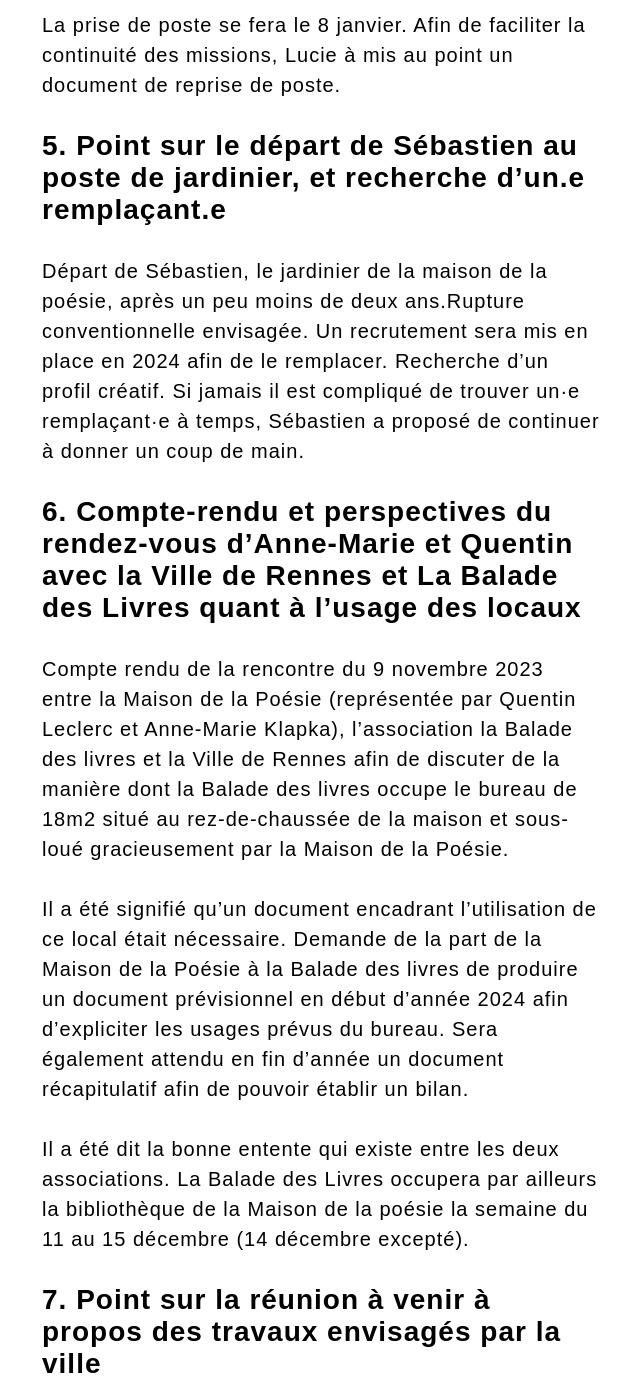
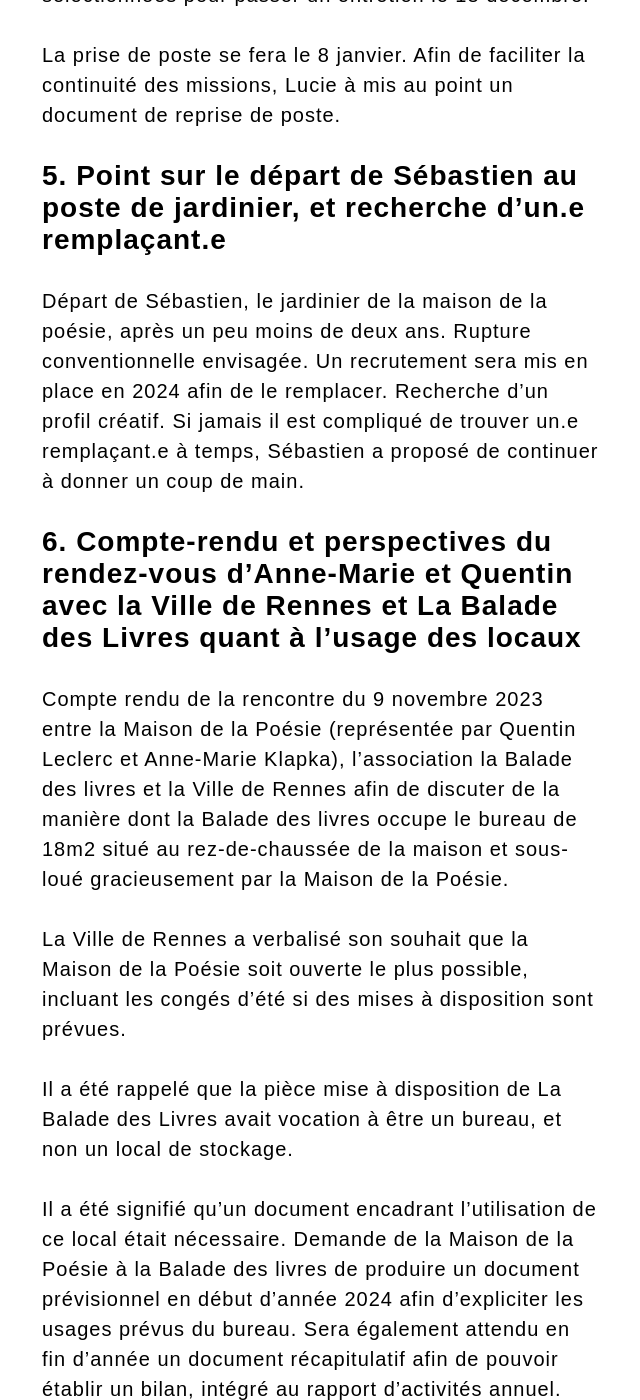
Before and after one commit to PQuod/MaisondelaPoesiedeRennes, a Jekyll site: the page built from _espace-admin-cr/2023-12-05-ca-conseil-dadministration-du-28-novembre-2023.md, in a window 1280 px wide and 1400 px high, scrolled down 2558 px. Shown: the whole window, without its empty margins (318-958 px from the left). Built offline with Jekyll 4.4.1, drawn with Linux system fonts in a browser that asks for light colours; some web fonts are replaced; a script that is not in the unit is left out; some of the changed text lies outside the part shown.

Commit message:
Update Espace administration : Comptes-rendus “2023-12-05-ca-conseil-dadministration-du-28-novembre-2023”

```diff
--- a/_espace-admin-cr/2023-12-05-ca-conseil-dadministration-du-28-novembre-2023.md
+++ b/_espace-admin-cr/2023-12-05-ca-conseil-dadministration-du-28-novembre-2023.md
@@ -26,14 +26,13 @@
 
 ## 2. Point sur les attributions de subventions
 
-Les dossiers pour les subventions ont été déposés dans les temps aux tutelles concernées. Il y aura normalement 2 réponses d’ici la fin de l’année, et les autres se feront dans le courant 2024.
-La question de la trésorerie nécessaire pour faire le lien entre ces périodes a été soulevée.
+Les dossiers pour les subventions ont été déposés dans les temps aux tutelles concernées. Il y aura normalement 2 réponses d’ici la fin de l’année, et les autres se feront dans le courant 2024. La question de la trésorerie nécessaire pour faire le lien entre ces périodes a été soulevée.
 
 ## 3. Point sur la convention avec l’université de Rennes 2
 
-Cette dernière, si accord du CA, devrait être signée d’ici la fin de l’année. Cette convention permet un rappel de l’historique de la Maison de la Poésie avec l’Université et les missions communes que ces deux structures partagent.
+Cette dernière, si accord du CA, devrait être signée d’ici la fin de l’année. Cette convention permet un rappel de l’historique de la Maison de la Poésie avec l’Université et les missions communes que les deux structures partagent.
 
-Cette convention permettra également de mutualiser les ressources documentaires (création prévue d'une carte d’adhérent à la Maison de la Poésie afin de faciliter le lien avec la Bibliothèque Universitaire), et elle prévoit l’organisation de deux projets de workshops : l’un sera à destination des étudiants en lettres, le second à destination des étudiants en art. Les frais de gestions seront communs avec un apport de deux tiers pour l’université et d’un tiers pour la Maipo. Une enveloppe de 3000€ est prévue de la part de l'université.
+Cette convention permettra également de mutualiser les ressources documentaires (création prévue d'une carte d’adhérent à la Maison de la Poésie afin de faciliter le lien avec la Bibliothèque Universitaire), et elle prévoit l’organisation de deux projets de workshops : l’un sera à destination des étudiants en lettres, le second à destination des étudiants en art. Les frais de gestions seront communs avec un apport de deux tiers pour l’université et d’un tiers pour la Maison de la Poésie. Une enveloppe de 3000€ est prévue de la part de l'université.
 
 Cette convention est ouverte pour trois ans, ce qui la fera être décalée par rapport à la durée du mandat du représentant de l'Université au sein du CA.
 
@@ -47,15 +46,19 @@
 
 ## 5. Point sur le départ de Sébastien au poste de jardinier, et recherche d'un.e remplaçant.e
 
-Départ de Sébastien, le jardinier de la maison de la poésie, après un peu moins de deux ans.Rupture conventionnelle envisagée. Un recrutement sera mis en place en 2024 afin de le remplacer. Recherche d’un profil créatif. Si jamais il est compliqué de trouver un·e remplaçant·e à temps, Sébastien a proposé de continuer à donner un coup de main.
+Départ de Sébastien, le jardinier de la maison de la poésie, après un peu moins de deux ans. Rupture conventionnelle envisagée. Un recrutement sera mis en place en 2024 afin de le remplacer. Recherche d’un profil créatif. Si jamais il est compliqué de trouver un.e remplaçant.e à temps, Sébastien a proposé de continuer à donner un coup de main.
 
 ## 6. Compte-rendu et perspectives du rendez-vous d'Anne-Marie et Quentin avec la Ville de Rennes et La Balade des Livres quant à l'usage des locaux
 
 Compte rendu de la rencontre du 9 novembre 2023 entre la Maison de la Poésie (représentée par Quentin Leclerc et Anne-Marie Klapka), l'association la Balade des livres et la Ville de Rennes afin de discuter de la manière dont la Balade des livres occupe le bureau de 18m2 situé au rez-de-chaussée de la maison et sous-loué gracieusement par la Maison de la Poésie.
 
-Il a été signifié qu’un document encadrant l’utilisation de ce local était nécessaire. Demande de la part de la Maison de la Poésie à la Balade des livres de produire un document prévisionnel en début d’année 2024 afin d’expliciter les usages prévus du bureau. Sera également attendu en fin d’année un document récapitulatif afin de pouvoir établir un bilan.
+La Ville de Rennes a verbalisé son souhait que la Maison de la Poésie soit ouverte le plus possible, incluant les congés d'été si des mises à disposition sont prévues.
 
-Il a été dit la bonne entente qui existe entre les deux associations. La Balade des Livres occupera par ailleurs la bibliothèque de la Maison de la poésie la semaine du 11 au 15 décembre (14 décembre excepté).
+Il a été rappelé que la pièce mise à disposition de La Balade des Livres avait vocation à être un bureau, et non un local de stockage.
+
+Il a été signifié qu’un document encadrant l’utilisation de ce local était nécessaire. Demande de la Maison de la Poésie à la Balade des livres de produire un document prévisionnel en début d’année 2024 afin d’expliciter les usages prévus du bureau. Sera également attendu en fin d’année un document récapitulatif afin de pouvoir établir un bilan, intégré au rapport d'activités annuel.
+
+Il a été rappelé la bonne entente qui existe entre les deux associations. La Balade des Livres occupera par ailleurs la bibliothèque de la Maison de la Poésie la semaine du 11 au 15 décembre (14 décembre excepté).
 
 ## 7. Point sur la réunion à venir à propos des travaux envisagés par la ville
 
```
